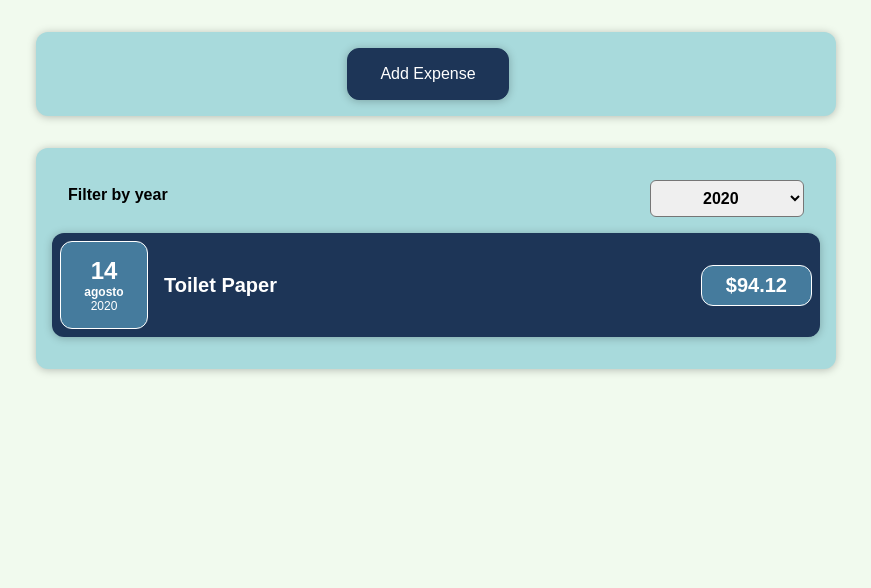
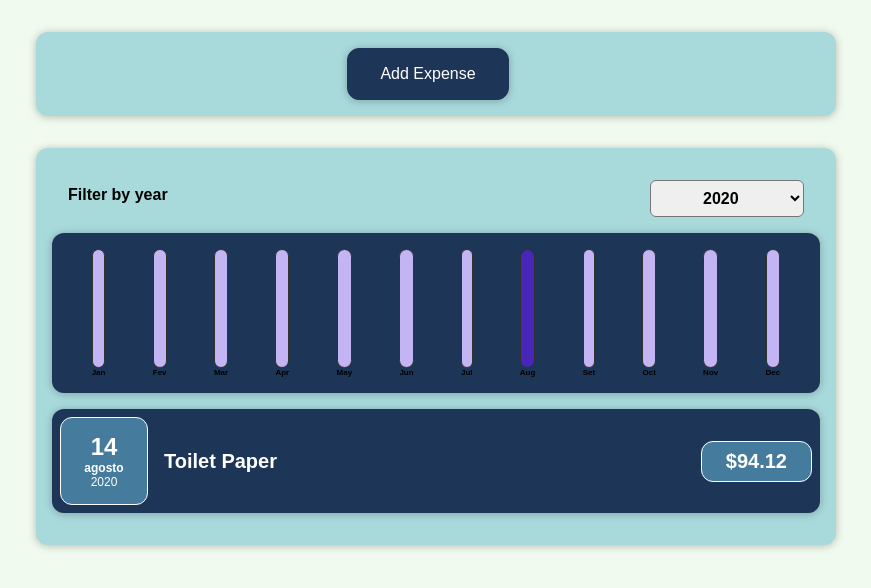
Before and after one commit to SottoMayor/React-ExpenseTracker, a React (Create React App) app in the folder front-end/: page / in a window 1280 px wide. Shown: the top 588 px of the page, without its empty margins (204-1075 px from the left). Built offline with nearby package versions, Linux system fonts and the light colour scheme.

Commit message:
Implmenting and Creating a ExpensesChart component

```diff
--- a/front-end/src/components/Chart/Chart.js
+++ b/front-end/src/components/Chart/Chart.js
@@ -3,15 +3,20 @@ import { ChartStyled } from '../../styles/StyledComponents';
 import ChartBar from './ChartBar';
 
 const Chart = (props) => {
+
+    const dataPointsValues = props.dataPoints.map( dataPoint => dataPoint.value );
+    const totalMaximum = dataPointsValues.reduce( (prev, current) => {return prev + current}, 0)
+    console.log(totalMaximum)
+
     return (
         <ChartStyled>
-            {props.dataPoints.map((dataPoint) => {
+            {props.dataPoints.map(dataPoint => {
                 return (
                     <ChartBar
                         value={dataPoint.value}
-                        max={null}
+                        max={totalMaximum}
                         label={dataPoint.label}
-                        key={dataPoints.key}
+                        key={dataPoint.label}
                     />
                 );
             })}
--- a/front-end/src/components/Expenses/Expenses.js
+++ b/front-end/src/components/Expenses/Expenses.js
@@ -3,6 +3,7 @@ import React, { useState } from 'react'
 import { ExpensesStyled } from '../../styles/StyledComponents';
 import ExpensesFilter from './ExpensesFilter';
 import ExpensesList from './ExpensesList';
+import ExpensesChart from './ExpensesChart';
 
 const Expenses = (props) => {
 
@@ -21,6 +22,8 @@ const Expenses = (props) => {
         <ExpensesStyled>
             <ExpensesFilter onGetYearExpenses={getYearExpensesHandler} selectedYear={year}/>
 
+            <ExpensesChart expenses={filteredExpenses}/>
+
             <ExpensesList expenses={filteredExpenses}/>
         </ExpensesStyled>
     )
--- /dev/null
+++ b/front-end/src/components/Expenses/ExpensesChart.js
@@ -0,0 +1,31 @@
+import React from 'react'
+import Chart from '../Chart/Chart';
+
+const ExpensesChart = (props) => {
+
+    const dataPoints = [
+        {label: 'Jan', value: 0},
+        {label: 'Fev', value: 0},
+        {label: 'Mar', value: 0},
+        {label: 'Apr', value: 0},
+        {label: 'May', value: 0},
+        {label: 'Jun', value: 0},
+        {label: 'Jul', value: 0},
+        {label: 'Aug', value: 0},
+        {label: 'Set', value: 0},
+        {label: 'Oct', value: 0},
+        {label: 'Nov', value: 0},
+        {label: 'Dec', value: 0}
+    ]
+
+    for(const expense of props.expenses){
+        const expenseMonth = expense.date.getMonth();
+        dataPoints[expenseMonth].value += expense.amount;
+    }
+
+    return (
+        <Chart dataPoints={dataPoints}/>
+    )
+}
+
+export default ExpensesChart
--- a/front-end/src/components/NewExpenses/NewExpenseForm.js
+++ b/front-end/src/components/NewExpenses/NewExpenseForm.js
@@ -26,7 +26,7 @@ const NewExpenseForm = (props) => {
 
         const formData = {
             title: title,
-            amount: amount,
+            amount: +amount,
             date: new Date(date)
         }
 
```
